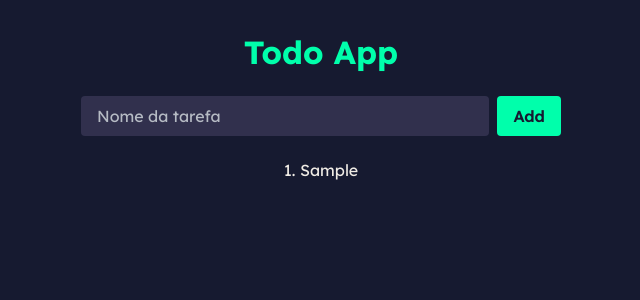
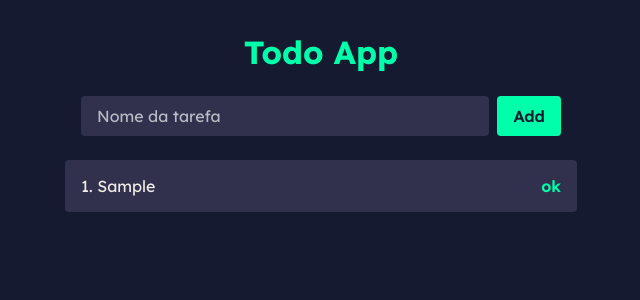
Before and after one commit to shusten/react-studies, a React (Vite) app: page / in a window 1280 px wide. Both pictures are taken after typing "Sample" into the empty fields and a click on the button "Add". Shown: the top 300 px of the page, without its empty margins (319-959 px from the left). Built offline with nearby package versions, Linux system fonts and the light colour scheme.

Commit message:
Add styles needed to complete the task

```diff
--- a/src/components/Task/index.jsx
+++ b/src/components/Task/index.jsx
@@ -1,5 +1,12 @@
+import styles from './styles.module.css';
+
 export function Task(props) {
     return (
-        <p>{props.task.id}. {props.task.title}</p>
+        <div className={styles.container}>
+            <p className={`${styles.title} ${props.task.isCompleted && styles.completed}`}>{props.task.id}. {props.task.title}</p>
+            {!props.task.isCompleted && (
+            <button className={styles.button}>ok</button>
+            )}
+        </div>
     )
 }
--- /dev/null
+++ b/src/components/Task/styles.module.css
@@ -0,0 +1,32 @@
+.container{
+    display: flex;
+    align-items: center;
+    justify-content: space-between;
+    background-color: var(--neutral-300);
+    padding: 16px;
+    width: 100%;
+    border-radius: 4px;
+    gap: 8px;
+}
+
+.title {
+    font-size: 16px;
+}
+
+.button {
+    border: 0;
+    background-color: transparent;
+    font-size: 16px;
+    font-weight: 600;
+    color: var(--green-100);
+    transition:  filter 150ms;
+}
+
+.button:hover {
+    filter: brightness(0.75);
+}
+
+.completed {
+    text-decoration: line-through var(--green-100);
+    color: var(--neutral-200);
+}
```
Also changed, not shown: src/components/Task/styles.modules.css (deleted).
